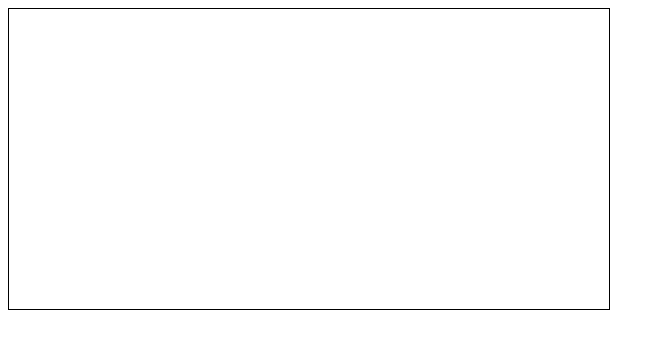
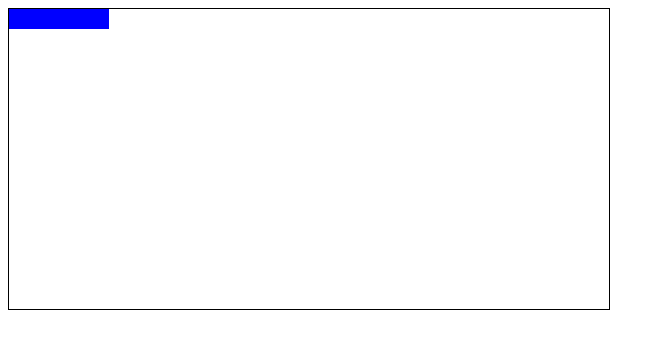
Before and after one commit to STIVVVV/Breakout, a plain HTML site: page index.html in a window 1280 px wide. Shown: the whole page, without its empty margins (0-665 px from the left). Drawn offline with Linux system fonts and the light colour scheme.

Commit message:
added another class and more style

```diff
--- a/index.html
+++ b/index.html
@@ -6,7 +6,9 @@
     <link rel="stylesheet" href="styles.css"></link>
 </head>
 <body>
-    <div class="grid"></div>
+    <div class="grid">
+        <div class='block'></div>
+    </div>
 
     <script scr="index.js"></script>
 </body>
--- a/styles.css
+++ b/styles.css
@@ -1,6 +1,15 @@
 .grid
 {
+    position: absolute;
     width: 600px;
     height: 300px;
     border: solid black 1px;
 }
+
+.block
+{
+    position: absolute;
+    width: 100px;
+    height: 20px;
+    background-color: blue;
+}
```
